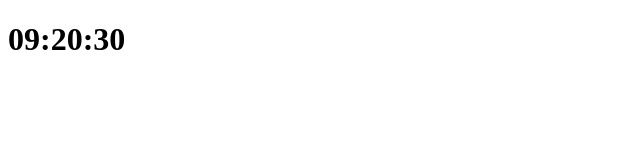
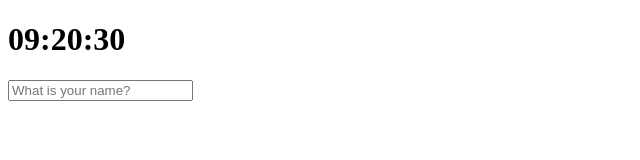
Before and after one commit to ikyoon0619/Chrome_app-VanillaJS, a plain HTML site: page index.html in a window 1280 px wide. Shown: the whole page, without its empty margins (0-640 px from the left). Drawn offline with Linux system fonts and the light colour scheme.

Commit message:
유저 네임 저장 기능 추가

```diff
--- a/clock.js
+++ b/clock.js
@@ -6,7 +6,7 @@ function getTime() {
   const minutes = date.getMinutes();
   const hours = date.getHours();
   const seconds = date.getSeconds();
-  clockTitle.innerText = `${hours < 10 ? `0${hours}` : hours}:${
+  clockTitle.textContent = `${hours < 10 ? `0${hours}` : hours}:${
     minutes < 10 ? `0${minutes}` : minutes
   }:${seconds < 10 ? `0${seconds}` : seconds}`;
 }
--- /dev/null
+++ b/greeting.js
@@ -0,0 +1,36 @@
+const formEl = document.querySelector(".js-form");
+const inputEl = formEl.querySelector("input");
+const greeting = document.querySelector(".js-greetings");
+
+const USER_LS = "currentUser";
+
+function paintGreeting(text) {
+  formEl.classList.remove("showing");
+  greeting.classList.add("showing");
+  greeting.textContent = `Hello ${text}`;
+}
+
+function setName() {
+  formEl.classList.add("showing");
+  formEl.addEventListener("submit", (event) => {
+    event.preventDefault();
+    const currentValue = inputEl.value;
+    paintGreeting(currentValue);
+    localStorage.setItem(USER_LS, currentValue);
+  });
+}
+function loadName() {
+  const currentUser = localStorage.getItem(USER_LS);
+  if (currentUser === null) {
+    // 사용자가 없다면
+    setName();
+  } else {
+    paintGreeting(currentUser);
+  }
+}
+
+function init() {
+  loadName();
+}
+
+init();
--- a/index.css
+++ b/index.css
@@ -0,0 +1,7 @@
+.form,
+.showings {
+  display: none;
+}
+.showing {
+  display: block;
+}
--- a/index.html
+++ b/index.html
@@ -7,10 +7,15 @@
     <title>Chrome app</title>
     <link rel="stylesheet" href="index.css" />
     <script defer src="clock.js"></script>
+    <script defer src="greeting.js"></script>
   </head>
   <body>
     <div class="js-clock">
       <h1>00:00</h1>
     </div>
+    <form action="" class="js-form form">
+      <input type="text" placeholder="What is your name?" />
+    </form>
+    <h4 class="js-greetings greetings"></h4>
   </body>
 </html>
```
